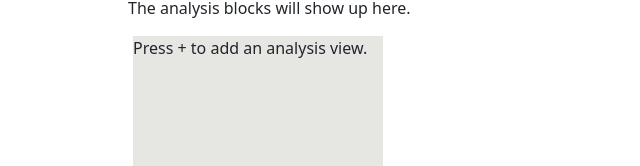
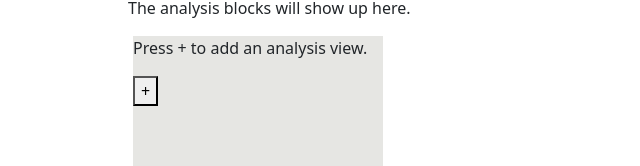
Before and after one commit to henrituol/datankanssa, a React (Create React App) app in the folder client/: page / in a window 1280 px wide. Shown: the part 121-287 px from the top of the page, without its empty margins (0-640 px from the left). Built offline with nearby package versions, Linux system fonts and the light colour scheme.

Commit message:
Added console log for button clicks

```diff
--- a/client/src/components/EmptyBlock.js
+++ b/client/src/components/EmptyBlock.js
@@ -1,4 +1,9 @@
+import { useState } from "react";
+import AnalysisBlock from "./AnalysisBlock"
 
+// When a button is pushed, a new view should appear.
+// In the new view, you can select the type of visualization and data.
+// However, in this first version: click +-button and render a pie chart with dummy data.
 
 const EmptyBlock = () => {
 
@@ -9,10 +14,16 @@ const EmptyBlock = () => {
         backgroundColor: "#E6E6E3"
     }
 
+    let tempData = [45, 5, 20, 25, 5];
+
+    function chooseView() {
+        console.log("Clicked +-button")
+    }
 
     return (
         <div className="EmptyBlock" style={analysisBlockStyle}>
             <p>Press + to add an analysis view.</p>
+            <button onClick={chooseView}>+</button>
         </div>
     )
 
```
